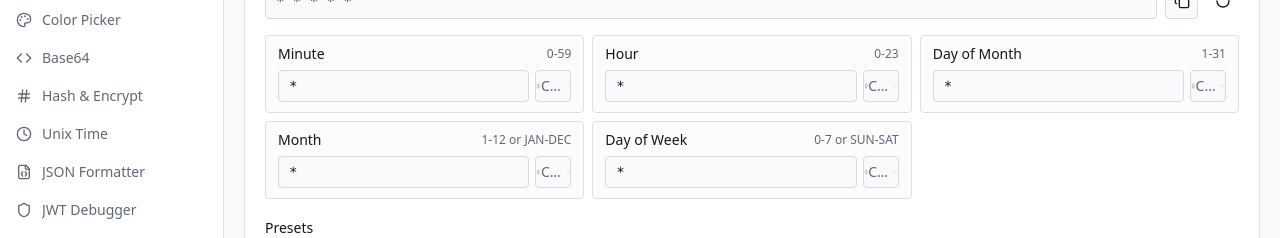
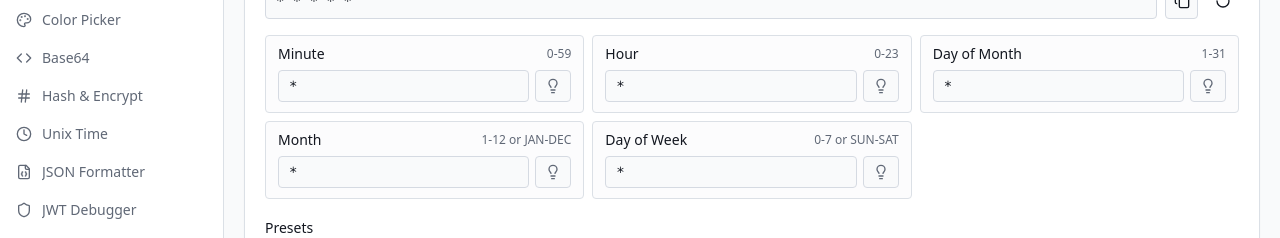
Before and after one commit to DianaSensei/developer-desktop-utils, a React (Vite) app: page / in a window 1280 px wide. Shown: the part 180-418 px from the top of the page. Built offline with nearby package versions, Linux system fonts and the light colour scheme.

Commit message:
add tooltip cron

```diff
--- a/src/components/tools/CronGenerator.tsx
+++ b/src/components/tools/CronGenerator.tsx
@@ -523,7 +523,6 @@ export function CronGenerator() {
             <button
               type="button"
               aria-label={`${mode} cron rule`}
-              title={modeRuleTooltip(mode)}
               className="group relative inline-flex h-7 w-7 items-center justify-center rounded-md text-muted-foreground hover:bg-muted hover:text-foreground focus-visible:outline-none focus-visible:ring-2 focus-visible:ring-ring/35"
             >
               <HelpCircle className="h-4 w-4" />
@@ -587,7 +586,8 @@ export function CronGenerator() {
                   >
                     <SelectTrigger
                       aria-label={`${rule.label} suggestions`}
-                      className="group relative h-8 w-9 flex-none px-0 text-muted-foreground hover:text-foreground"
+                      title="Suggestions"
+                      className="group relative h-8 w-9 flex-none justify-center px-0 text-muted-foreground hover:text-foreground [&>span]:hidden [&>svg:last-child]:hidden"
                     >
                       <Lightbulb className="h-4 w-4" />
                       <SelectValue className="sr-only" placeholder="Suggestions" />
```
